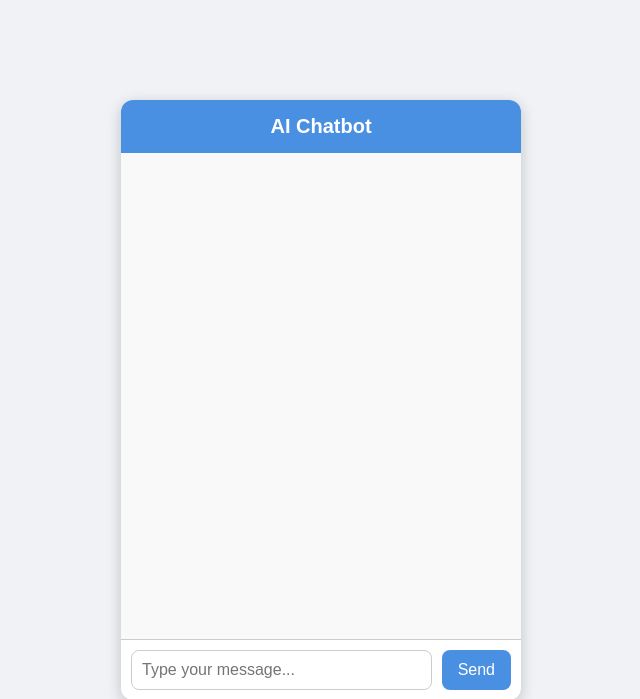
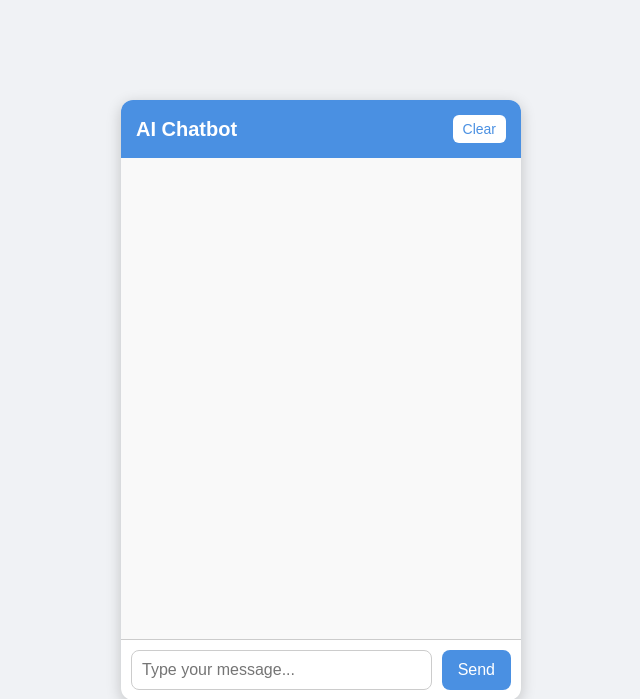
Before and after one commit to FROZEN00003/CHATBOT_PROJECT, a Flask app: page / in a window 1280 px wide. Shown: the top 699 px of the page, without its empty margins (319-959 px from the left). Run offline with Flask 3, Linux system fonts and the light colour scheme.

Commit message:
Added SQLite chat history support

```diff
--- a/backend/app.py
+++ b/backend/app.py
@@ -1,18 +1,69 @@
 from flask import Flask, request, jsonify, render_template
 from flask_cors import CORS
 from chatbot import get_response
+
+import sqlite3
+
 
 app = Flask(__name__)
 
 CORS(app)
 
-# Homepage route
+
+# Create database
+def init_db():
+
+    conn = sqlite3.connect("chat_history.db")
+
+    cursor = conn.cursor()
+
+    cursor.execute("""
+
+        CREATE TABLE IF NOT EXISTS chats (
+
+            id INTEGER PRIMARY KEY AUTOINCREMENT,
+            sender TEXT,
+            message TEXT
+
+        )
+
+    """)
+
+    conn.commit()
+
+    conn.close()
+
+
+init_db()
+
+
+# Homepage
 @app.route("/")
 def home():
+
     return render_template("index.html")
 
 
-# Chat API route
+# Save message
+def save_message(sender, message):
+
+    conn = sqlite3.connect("chat_history.db")
+
+    cursor = conn.cursor()
+
+    cursor.execute(
+
+        "INSERT INTO chats (sender, message) VALUES (?, ?)",
+        (sender, message)
+
+    )
+
+    conn.commit()
+
+    conn.close()
+
+
+# Chat API
 @app.route("/chat", methods=["POST"])
 def chat():
 
@@ -20,7 +71,17 @@ def chat():
 
     user_message = data.get("message")
 
+
+    # Save user message
+    save_message("User", user_message)
+
+
     reply = get_response(user_message)
+
+
+    # Save bot reply
+    save_message("Bot", reply)
+
 
     return jsonify({
         "reply": reply
@@ -28,4 +89,5 @@ def chat():
 
 
 if __name__ == "__main__":
+
     app.run(debug=True)
--- a/backend/static/style.css
+++ b/backend/static/style.css
@@ -33,6 +33,35 @@ body {
 
     font-size: 20px;
     font-weight: bold;
+}
+.chat-header {
+
+    background: #4a90e2;
+    color: white;
+
+    padding: 15px;
+
+    display: flex;
+    justify-content: space-between;
+    align-items: center;
+
+    font-size: 20px;
+    font-weight: bold;
+}
+
+
+#clear-btn {
+
+    background: white;
+    color: #4a90e2;
+
+    border: none;
+    border-radius: 6px;
+
+    padding: 6px 10px;
+
+    cursor: pointer;
+    font-size: 14px;
 }
 
 #chat-box {
@@ -101,3 +130,10 @@ button {
 button:hover {
     background: #357abd;
 }
+.timestamp {
+
+    font-size: 11px;
+    margin-top: 5px;
+
+    opacity: 0.7;
+}
--- a/backend/templates/index.html
+++ b/backend/templates/index.html
@@ -11,8 +11,14 @@
 <div class="chat-container">
 
     <div class="chat-header">
-        AI Chatbot
-    </div>
+
+    <span>AI Chatbot</span>
+
+    <button id="clear-btn" onclick="clearChat()">
+        Clear
+    </button>
+
+</div>
 
     <div id="chat-box"></div>
 
```
Also changed, not shown: backend/static/script.js (+89 -3 lines), backend/chat_history.db (added).
